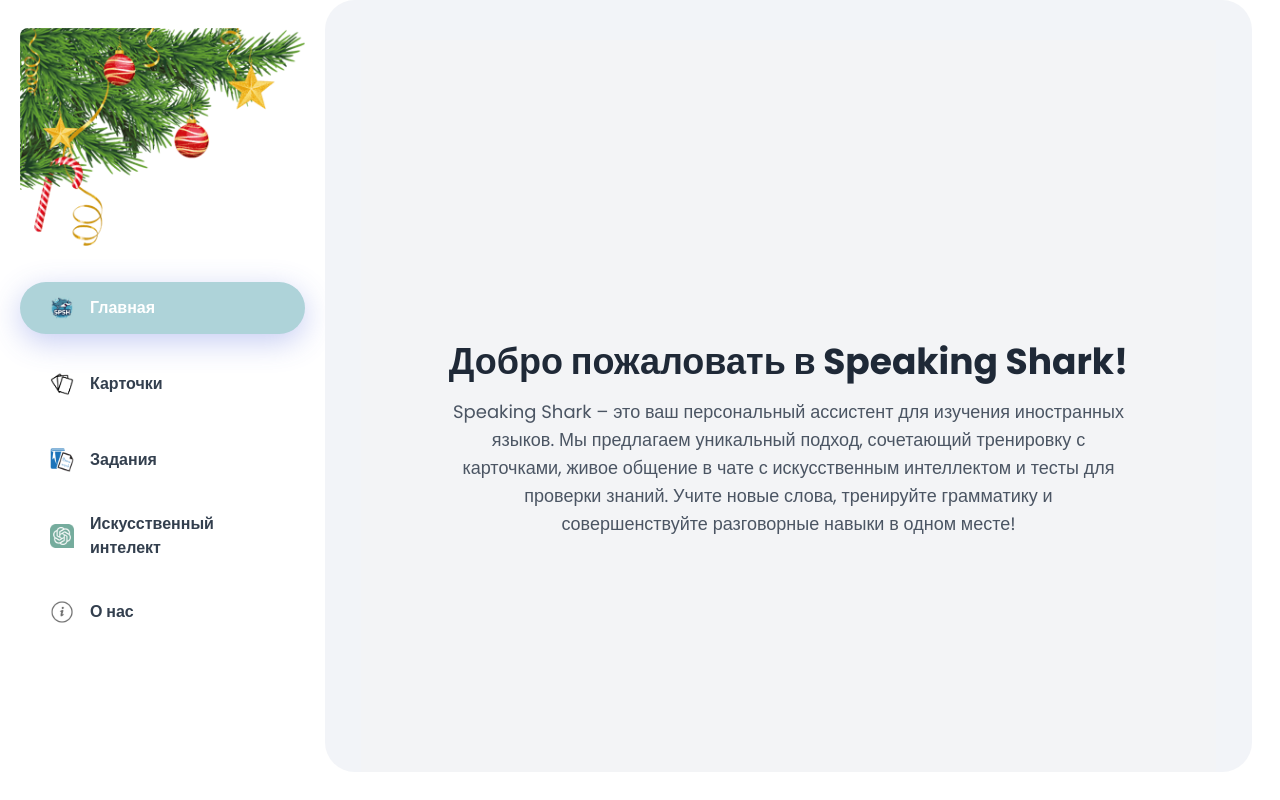
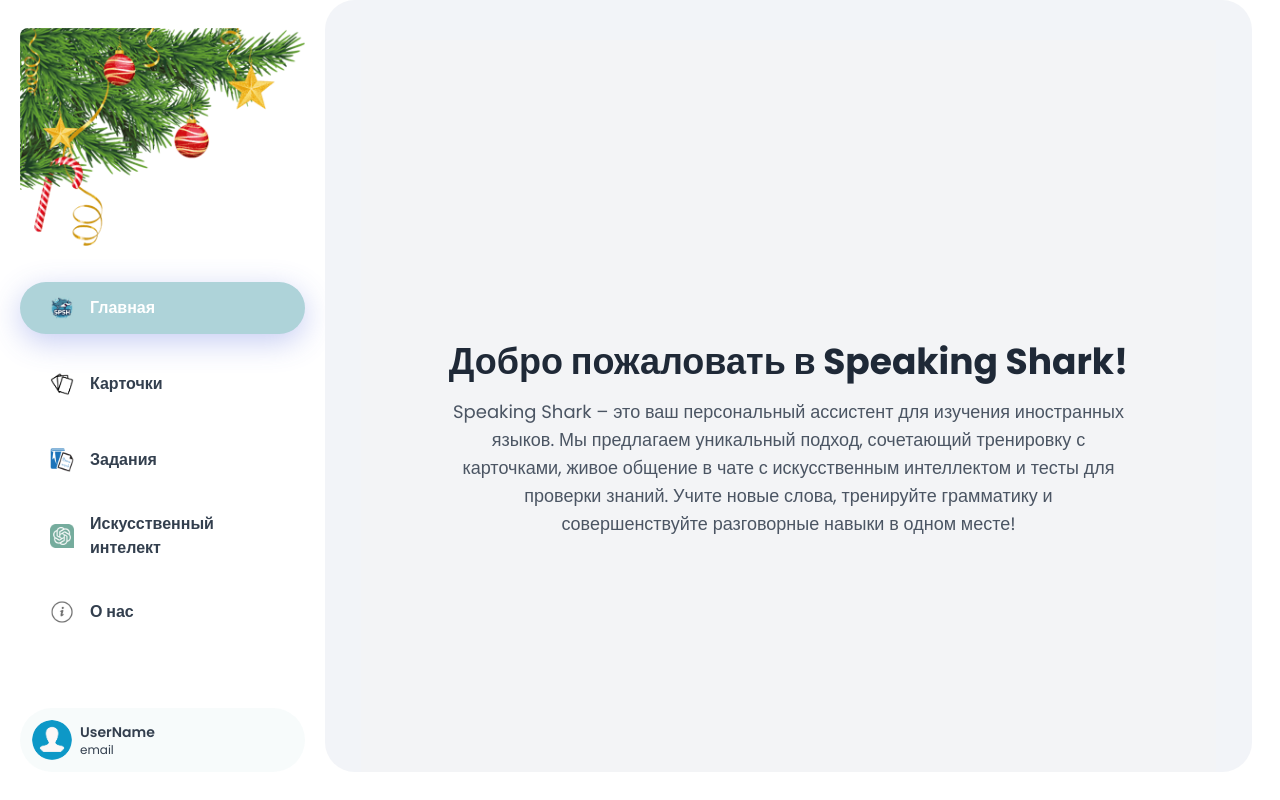
Before and after one commit to kentyl/Speaking_Shark, a Next.js app: page / in a window 1280 px wide. Built offline with nearby package versions, Linux system fonts and the light colour scheme.

Commit message:
Revert "test tg user_info"
This reverts commit 5fc2a0e77b883b96f6afdedf0ec69d3d3c191c8d.

```diff
--- a/app/(root)/layout.tsx
+++ b/app/(root)/layout.tsx
@@ -1,56 +1,32 @@
 "use client";
-// / <reference path="@/types/telegram.d.ts" />
-import React, { useState, useEffect } from "react";
-import { useSearchParams } from "next/navigation";
+
+import React, { useState, useEffect, useTransition } from "react";
 import Sidebar from "@/components/sidebar";
 import MobileNavigation from "@/components/MobileNavigation";
 import Spinner from "@/components/shared/spinner";
 
 const Layout = ({ children }: { children: React.ReactNode }) => {
+  const [isPending, startTransition] = useTransition();
   const [loading, setLoading] = useState(false);
-  const [userData, setUserData] = useState<{
-    userName?: string;
-    userId?: string;
-  }>({});
-
-  const searchParams = useSearchParams();
 
   useEffect(() => {
-    setLoading(true);
-
-    let userName = searchParams.get("user_name") || undefined;
-    let userId = searchParams.get("user_id") || undefined;
-
-    // Проверка, если открыто из Telegram Mini App
-    if (typeof window !== "undefined" && window.Telegram?.WebApp) {
-      const tg = window.Telegram.WebApp;
-      const telegramUserId = tg.initDataUnsafe?.user?.id?.toString();
-      const telegramUserName =
-        tg.initDataUnsafe?.user?.username ||
-        tg.initDataUnsafe?.user?.first_name;
-
-      if (telegramUserId && telegramUserName) {
-        userId = telegramUserId;
-        userName = telegramUserName;
-
-        // Добавляем параметры в URL (если нужно)
-        const currentUrl = new URL(window.location.href);
-        currentUrl.searchParams.set("user_id", telegramUserId);
-        currentUrl.searchParams.set("user_name", telegramUserName);
-        window.history.replaceState({}, "", currentUrl.toString());
-      }
-    }
-
-    setUserData({ userName, userId });
-    setLoading(false);
-  }, [searchParams]);
+    // Эмуляция начала загрузки (для демонстрации при переходах или долгих запросах)
+    startTransition(() => {
+      setLoading(true); // Показываем спиннер
+      setTimeout(() => {
+        setLoading(false); // Прячем спиннер после завершения
+      }, 1000); // Задержка для имитации загрузки
+    });
+  }, []);
 
   return (
     <main className="flex h-screen w-screen overflow-hidden">
-      {loading && <Spinner />}
-      <Sidebar userData={userData} />
+      {/* Глобальный спиннер */}
+      {(loading || isPending) && <Spinner />}
+
+      <Sidebar />
       <section className="flex h-full flex-1 flex-col">
-        <MobileNavigation userData={userData} />
+        <MobileNavigation />
         <div className="main-content">{children}</div>
       </section>
     </main>
--- a/components/MobileNavigation.tsx
+++ b/components/MobileNavigation.tsx
@@ -2,6 +2,7 @@
 import React, { useState } from "react";
 import Image from "next/image";
 import { usePathname } from "next/navigation";
+
 import {
   Sheet,
   SheetContent,
@@ -13,11 +14,7 @@
 import Link from "next/link";
 import { cn } from "@/lib/utils";
 
-const MobileNavigation = ({
-  userData,
-}: {
-  userData: { userName?: string; userId?: string };
-}) => {
+const MobileNavigation = () => {
   const [open, setOpen] = useState(false);
   const pathname = usePathname();
 
@@ -32,6 +29,7 @@
         />
       </Link>
 
+      {/* Текст */}
       <p className="flex-1 text-center text-lg font-semibold italic text-cyan-600">
         Speaking Shark - learn with us!
       </p>
@@ -55,14 +53,10 @@
                 height={44}
                 className="header-user-avatar"
               />
-              {userData.userName && userData.userId ? (
-                <div>
-                  <p className="subtitle-2 capitalize">{userData.userName}</p>
-                  <p className="caption">ID: {userData.userId}</p>
-                </div>
-              ) : (
-                <p className="subtitle-2 capitalize">Welcome!</p>
-              )}
+              <div className="sm:hidden lg:block">
+                <p className="subtitle-2 capitalize">userName</p>
+                <p className="caption">email</p>
+              </div>
             </div>
             <Separator className="mb-4 bg-light-200/20" />
           </SheetTitle>
@@ -73,7 +67,7 @@
                   key={name}
                   href={url}
                   className={"lg:w-full"}
-                  onClick={() => setOpen(false)}
+                  onClick={() => setOpen(false)} // Закрытие меню при клике
                 >
                   <li
                     className={cn(
--- a/components/sidebar.tsx
+++ b/components/sidebar.tsx
@@ -5,11 +5,7 @@
 import { usePathname } from "next/navigation";
 import { cn } from "@/lib/utils";
 
-const Sidebar = ({
-  userData,
-}: {
-  userData: { userName?: string; userId?: string };
-}) => {
+const Sidebar = () => {
   const pathname = usePathname();
 
   return (
@@ -31,14 +27,23 @@
                   pathname === url && "shad-active",
                 )}
               >
-                <Image src={icon} alt={name} width={24} height={24} />
+                <Image
+                  src={icon}
+                  alt={name}
+                  width={24}
+                  height={24}
+                  /* иконка горит только, когда активна
+                  className={cn(
+                    "nav-icon",
+                    pathname === url && "nav-icon-active",
+                  )} */
+                />
                 <p className="hidden lg:block">{name}</p>
               </li>
             </Link>
           ))}
         </ul>
       </nav>
-      {userData.userName && userData.userId ? (
       <div className="sidebar-user-info">
         <Image
           src="/assets/img/user_avatar.png"
@@ -48,11 +53,10 @@
           className="sidebar-user-avatar"
         />
         <div className="hidden lg:block">
-            <p className="subtitle-2 capitalize">{userData.userName}</p>
-            <p className="caption">ID: {userData.userId}</p>
+          <p className="subtitle-2 capitalize">userName</p>
+          <p className="caption">email</p>
         </div>
       </div>
-      ) : null}
     </aside>
   );
 };
```
Also changed, not shown: types/telegram.d.ts (deleted, +0 -25 lines). Lines whose indentation alone changed are shown as unchanged.
